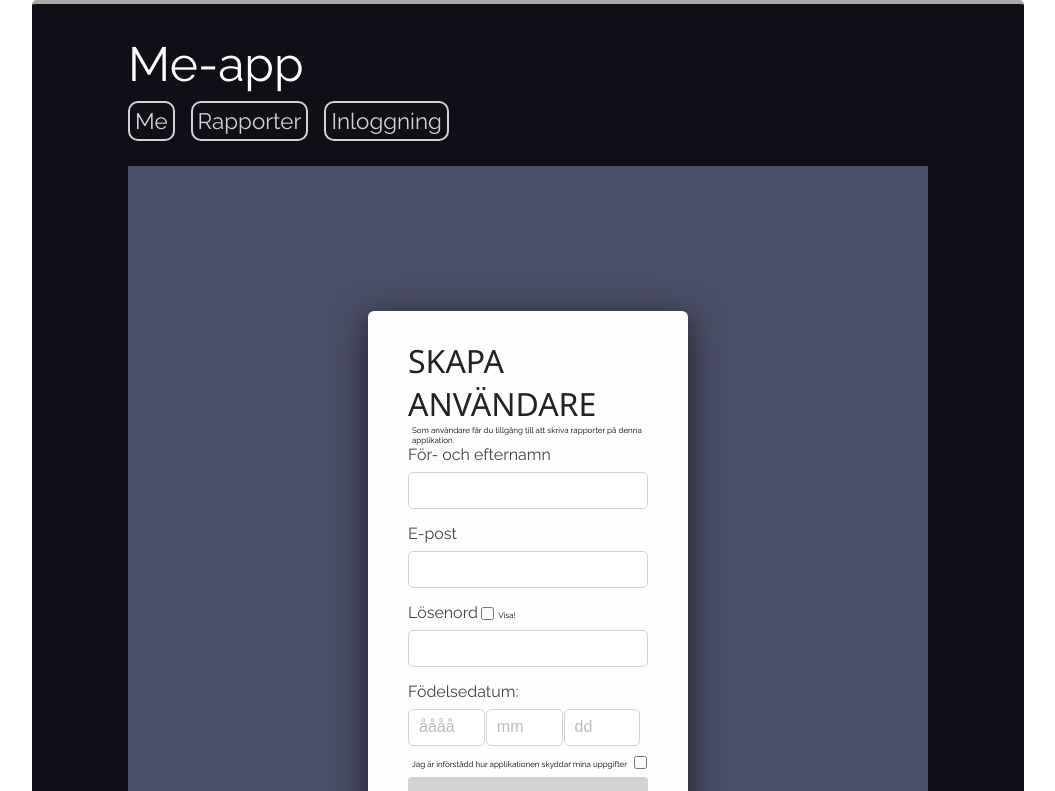
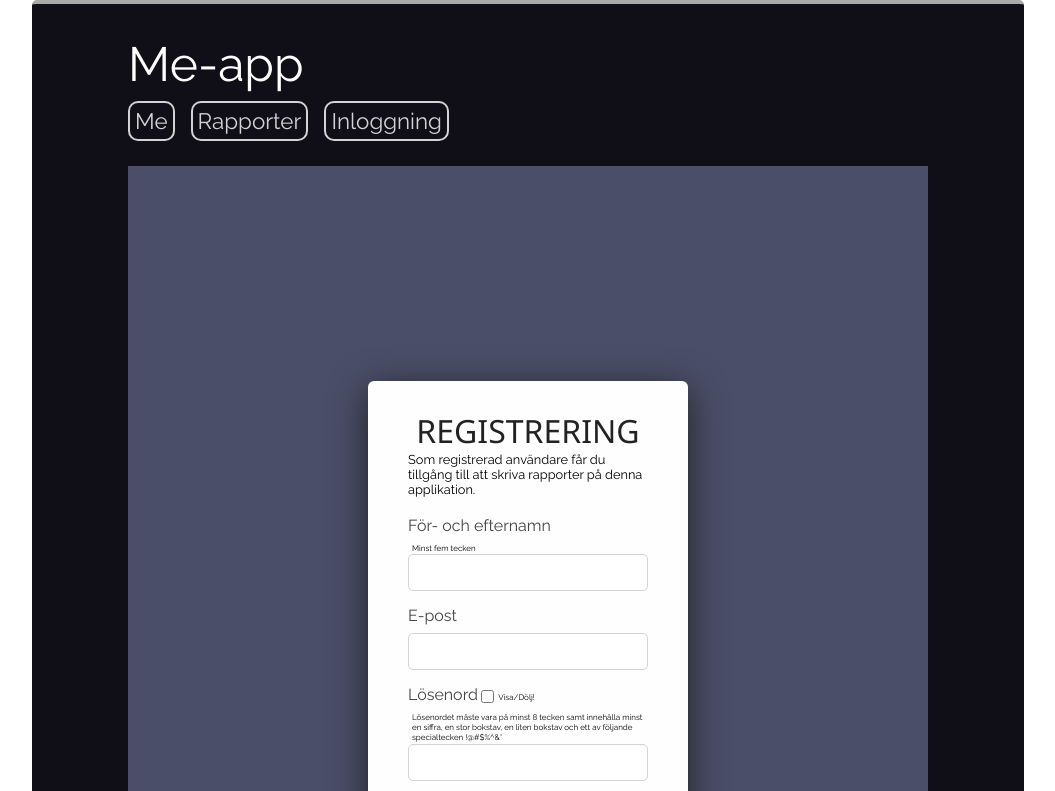
Before and after one commit to persla/jsramverk, a React (Create React App) app: page /Login in a window 1280 px wide. Shown: the top 791 px of the page, without its empty margins (112-1167 px from the left). Built offline with nearby package versions, Linux system fonts and the light colour scheme.

Commit message:
Fixing form input info

```diff
--- a/src/App.css
+++ b/src/App.css
@@ -126,7 +126,7 @@ button:disabled {
 
 
 .wrapper {
-  height: 102vh;
+  height: 125vh;
   width: 100%;
   display: flex;
   flex-direction: column;
@@ -202,13 +202,20 @@ input::placeholder {
 
 .valid {
   color:darkgreen;
-  font-size: 0.5em;
+  font-size: 0.9em;
   display: relative;
 }
 
 .info {
   color:black;
   font-size: 0.5em;
+  padding-bottom: 0.2em;
+  display: relative;
+}
+
+.intro {
+  color:black;
+  font-size: 0.8em;
   display: relative;
 }
 
--- a/src/Login.js
+++ b/src/Login.js
@@ -13,7 +13,7 @@ const validEmailRegex = RegExp(/^[^\s@]+@[^\s@]+\.[^\s@]+$/);
 // const validDateRegex = RegExp(/(19|20)\d\d[-](0[1-9]|1[012])[-](0[1-9]|[12][0-9]|3[01])/g);
 const validPasswordRegex = new RegExp("^(?=.*[a-z])(?=.*[A-Z])(?=.*[0-9])(?=.*[!@#$%^&*])(?=.{8,})");
 const validYearRegex = RegExp(/(19|20)\d\d/g);
-const validMonthRegex = RegExp(/(jan|feb|mar|apr|maj|jun|jul|aug|sep|okt|nov|dec)/i);
+const validMonthRegex = RegExp(/(01|02|03|04|05|06|07|08|09|10|11|12)/i);
 const validDayRegex = RegExp(/([1-9]|[12][0-9]|3[01])/g);
 
 const validateForm = (errors) => {
@@ -70,38 +70,38 @@ handleChange = (event) => {
     case 'fullName':
       errors.fullName =
         value.length < 5
-          ? 'För- och efternamn måste vara på minst 5 tecken'
+          ? 'Minst 5 tecken.'
           : '';
       break;
     case 'email':
       errors.email =
         validEmailRegex.test(value)
           ? ''
-          : 'Denna e-post är inte giltig än!';
+          : 'E-post inte giltig än!';
       break;
         case 'yearChoice':
           errors.yearChoice =
             validYearRegex.test(value)
               ? ''
-              : 'Välj årtal';
+              : 'Välj år.';
           break;
           case 'monthChoice':
             errors.monthChoice =
               validMonthRegex.test(value)
                 ? ''
-                : 'Välj månad';
+                : 'Välj månad.';
             break
             case 'dayChoice':
               errors.dayChoice =
                 validDayRegex.test(value)
                   ? ''
-                  : 'Välj dag';
+                  : 'Välj dag.';
               break;
     case 'password':
       errors.password =
         validPasswordRegex.test(value)
           ? ''
-          : 'Lösenordet måste vara på minst 8 tecken samt innehålla minst en siffra, en stor bokstav, en liten bokstav och ett av fäljande specialtecken !@#$%^&*';
+          : 'Lösenordet inte giltigt än!';
       break;
     default:
       break;
@@ -114,11 +114,9 @@ handleChange = (event) => {
 handleSubmit = (event) => {
   event.preventDefault();
   if(validateForm(this.state.errors) && this.state.fullName !== null) {
-      this.setState({formValidation: 'Valid Form!'});
-    console.info('Valid Form')
+      this.setState({formValidation: 'Giltigt registreringsformulär!'});
   }else{
-    console.error('Invalid Form')
-     this.setState({formValidation: 'Inalid Form!'});
+     this.setState({formValidation: 'Ogiltigt registreringsformulär!'});
   }
 
 }
@@ -143,7 +141,7 @@ render() {
   ];
 
   const listMonts = months.map((month) =>
-  <option value={month.month} key={month.month}>{month.idMonth}</option>
+  <option value={month.idMonth} key={month.month}>{month.month}</option>
 );
 
 const range = (start, end, step) => {
@@ -165,29 +163,30 @@ const listYears = years.map((year, index) =>
   return (
     <div className='wrapper'>
       <div className='form-wrapper'>
-        <h2>Skapa användare</h2>
-        <span className='info'>Som användare får du tillgång till att skriva rapporter på denna applikation.
-        </span>
+        <h2>Registrering</h2>
+        <span className='intro'>Som registrerad användare får du tillgång till att skriva rapporter på denna applikation.
+        </span><br/>
         <form onSubmit={this.handleSubmit} noValidate>
 
           <div className='fullName'>
-            <label htmlFor="fullName">För- och efternamn</label>
-            <input type='text' name='fullName' required onChange={this.handleChange} noValidate />
-            {errors.fullName.length > 0 &&
+            <label htmlFor="fullName">För- och efternamn {errors.fullName.length > 0 &&
               <span className='error'>{errors.fullName}</span>}
             {this.state.fullName !== null && this.state.fullName.length > 4 ?
-                <span className='valid'>Giltigt namn!</span> :
-            ''}
+                <span className='valid'>&#10004;</span> :
+            ''}</label>
+            <span className='info'>Minst fem tecken</span>
+            <input type='text' name='fullName' required onChange={this.handleChange} noValidate />
+
           </div>
 
           <div className='email'>
-            <label htmlFor="email">E-post</label>
-            <input type='email' name='email' required onChange={this.handleChange} noValidate />
-            {errors.email.length > 0 &&
+            <label htmlFor="email">E-post {errors.email.length > 0 &&
               <span className='error'>{errors.email}</span>}
               {this.state.email !== null && errors.email.length === 0 ?
-                  <span className='valid'>Giltig E-post!</span> :
-              ''}
+                  <span className='valid'>&#10004;</span> :
+              ''}</label>
+            <input type='email' name='email' required onChange={this.handleChange} noValidate />
+
               </div>
 
           <div className='password'>
@@ -197,21 +196,29 @@ const listYears = years.map((year, index) =>
             type="checkbox"
             checked={this.state.isGoing}
             onChange={this.handleInputChange} />
-            <span className='info'>Visa!</span> </label>
+            <span className='info'>Visa/Dölj! </span>{errors.password.length > 0 &&
+              <span className='error'>{errors.password}</span>}
+              {this.state.password !== null && errors.password.length === 0 ?
+                  <span className='valid'>&#10004;</span> :
+              ''} </label><span className='info'>
+            Lösenordet måste vara på minst 8 tecken samt innehålla minst en siffra,
+            en stor bokstav, en liten bokstav och ett av följande specialtecken !@#$%^&*</span>
             {this.state.isGoing === false ?
                 <input type='password' name='password' required onChange={this.handleChange} noValidate />
                 :
                 <input type='text' name='password' required onChange={this.handleChange} />
             }
-            {errors.password.length > 0 &&
-              <span className='error'>{errors.password}</span>}
-              {this.state.password !== null && errors.password.length === 0 ?
-                  <span className='valid'>Giltigt lösenord!</span> :
-              ''}
+
               </div>
 
               <div className='birth'>
-              <label htmlFor="year">Födelsedatum:</label>
+              <label htmlFor="year">Födelsedatum
+                 {this.state.yearChoice !== null && errors.yearChoice.length === 0 &&
+                     this.state.monthChoice !== null && errors.monthChoice.length === 0 &&
+                     this.state.dayChoice !== null && errors.dayChoice.length === 0
+                     ?
+                     <span className='valid'> &#10004;</span> :
+                 ''}</label>
               </div>
 
               <div className='datum'>
@@ -222,26 +229,22 @@ const listYears = years.map((year, index) =>
               </datalist>
               {errors.yearChoice.length > 0 &&
                 <span className='error'>{errors.yearChoice}</span>}
-                {this.state.yearChoice !== null && errors.yearChoice.length === 0 ?
-                    <span className='valid'>Giltig Årtal!</span> :
-                ''}
+
               </div>
 
               <div className='datum'>
-              <input list="month" placeholder="mm" id="monthChoice" maxLength="3" name="monthChoice"
+              <input list="month" placeholder="mm" id="monthChoice" maxLength="2" name="monthChoice"
               required onChange={this.handleChange} noValidate />
               <datalist id="month">
               {listMonts}
               </datalist>
               {errors.monthChoice.length > 0 &&
                 <span className='error'>{errors.monthChoice}</span>}
-                {this.state.monthChoice !== null && errors.monthChoice.length === 0 ?
-                    <span className='valid'>Giltig månad!</span> :
-                ''}
+
               </div>
 
               <div className='datum'>
-              <input list="day" placeholder="dd" id="dayChoice" maxLength="2" name="dayChoice"
+              <input type="text" pattern='[0-9]{2}' list="day"  placeholder="dd" id="dayChoice" maxLength="2" name="dayChoice"
               required onChange={this.handleChange} noValidate />
               <datalist id="day">
               {listDays}
@@ -249,14 +252,11 @@ const listYears = years.map((year, index) =>
 
               {errors.dayChoice.length > 0 &&
                 <span className='error'>{errors.dayChoice}</span>}
-                {this.state.dayChoice !== null && errors.dayChoice.length === 0 ?
-                    <span className='valid'>Giltig dag!</span> :
-                ''}
+
                 </div>
-                {console.log(this.state.formValidation)}
+
               <div>
-
-                <span className='info'>Jag är införstådd hur applikationen skyddar mina uppgifter</span>
+                <span className='info'>Jag godkänner hur applikationen skyddar mina uppgifter</span>
                 <input
                 name="isOk"
                 type="checkbox"
@@ -266,10 +266,10 @@ const listYears = years.map((year, index) =>
 
                 {this.state.isOk === true ?
                     <div className='submit'>
-                       <button>Create</button>
+                       <button>Registrera</button>
                      </div> :
                      <div className='submit'>
-                        <button disabled>Create</button>
+                        <button disabled>Registrera</button>
                       </div>
                 }
                   </div>
```
